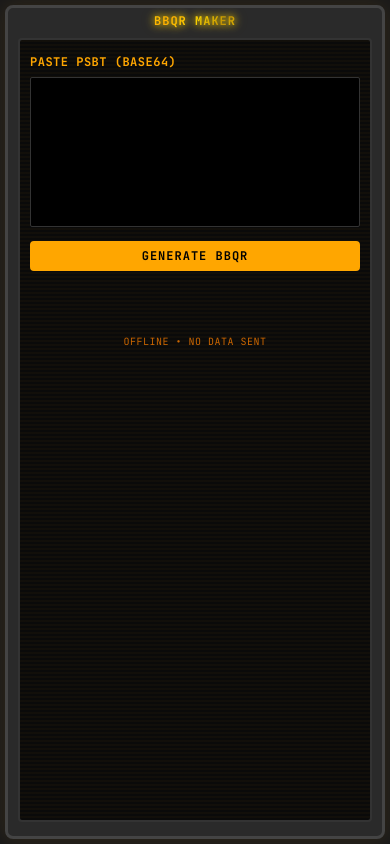
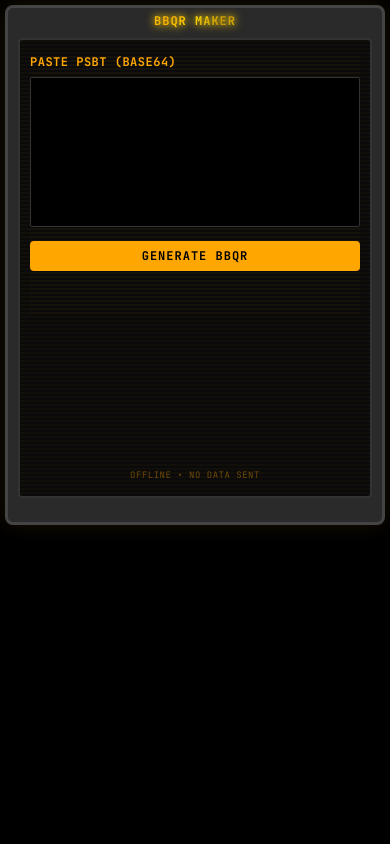
Before and after one commit to zhuliang21/bbqr-maker, a website built with webpack: page index.html in a window 390 px wide. Built offline with nearby package versions, Linux system fonts and the light colour scheme.

Commit message:
🎨 Enhance UI and PWA functionality
- Added meta tag for mobile web app capability in index.html
- Updated background color to black in index.html and manifest.json
- Adjusted layout and dimensions for various sections in index.html for better responsiveness
- Improved caching logic in service worker (sw.js) with detailed logging for error handling
- Refined footer positioning and styling for improved visibility

```diff
--- a/index.html
+++ b/index.html
@@ -4,6 +4,7 @@
   <meta charset="UTF-8">
   <meta name="viewport" content="width=device-width, initial-scale=1.0, user-scalable=no">
   <meta name="theme-color" content="#ffa600">
+  <meta name="mobile-web-app-capable" content="yes">
   <meta name="apple-mobile-web-app-capable" content="yes">
   <meta name="apple-mobile-web-app-status-bar-style" content="black-translucent">
   <meta name="apple-mobile-web-app-title" content="BBQr Maker">
@@ -27,7 +28,7 @@
 
     body {
       font-family: 'JetBrains Mono', 'Courier New', monospace;
-      background: #1a1a1a;
+      background: #000000;
       color: #ffa600;
       min-height: 100vh;
       padding: 10px;
@@ -50,7 +51,8 @@
       border-radius: 12px;
       padding: 35px 15px 15px 15px;
       box-shadow: 0 0 20px rgba(255, 166, 0, 0.1);
-      height: calc(100vh - 20px);
+      height: 580px;
+      max-height: calc(100vh - 20px);
       overflow-y: auto;
       position: relative;
     }
@@ -80,10 +82,12 @@
       background: #0a0a0a;
       border: 2px solid #333;
       border-radius: 4px;
-      padding: 20px 15px;
-      min-height: calc(100vh - 80px);
+      padding: 20px 15px 50px 15px;
+      height: 520px;
       position: relative;
       overflow: hidden;
+      display: flex;
+      flex-direction: column;
     }
 
     /* LCD scanlines effect */
@@ -104,6 +108,29 @@
       pointer-events: none;
     }
 
+    /* Scanline effect for input section */
+    .input-section {
+      position: relative;
+    }
+
+    .input-section::before {
+      content: '';
+      position: absolute;
+      top: 0;
+      left: 0;
+      right: 0;
+      bottom: 0;
+      background: repeating-linear-gradient(
+        0deg,
+        transparent,
+        transparent 2px,
+        rgba(255, 166, 0, 0.02) 2px,
+        rgba(255, 166, 0, 0.02) 4px
+      );
+      pointer-events: none;
+      z-index: 1;
+    }
+
     .input-section {
       margin-bottom: 25px;
     }
@@ -115,6 +142,8 @@
       font-weight: 700;
       text-transform: uppercase;
       letter-spacing: 0.5px;
+      position: relative;
+      z-index: 2;
     }
 
     textarea {
@@ -131,6 +160,7 @@
       outline: none;
       line-height: 1.3;
       position: relative;
+      z-index: 2;
     }
 
     textarea:focus {
@@ -153,6 +183,8 @@
       text-transform: uppercase;
       letter-spacing: 1px;
       transition: all 0.2s;
+      position: relative;
+      z-index: 2;
     }
 
     .button:hover, .button:active {
@@ -170,6 +202,8 @@
       margin: 10px 0;
       min-height: 15px;
       font-weight: 700;
+      position: relative;
+      z-index: 2;
     }
 
     .status.error {
@@ -185,6 +219,11 @@
     .qr-display {
       margin-top: 20px;
       text-align: center;
+      flex: 1;
+      display: flex;
+      flex-direction: column;
+      justify-content: center;
+      min-height: 350px;
     }
 
     .qr-counter {
@@ -215,12 +254,22 @@
     }
 
     .footer {
-      margin-top: 30px;
+      position: absolute;
+      bottom: 15px;
+      left: 15px;
+      right: 15px;
       text-align: center;
       font-size: 10px;
-      color: #cc6600;
+      color: rgba(255, 166, 0, 0.4);
       letter-spacing: 0.5px;
+      background: transparent;
+      padding: 6px 0;
+      z-index: 3;
     }
+
+
+
+
 
     /* Mobile optimizations */
     @media (max-width: 480px) {
@@ -232,7 +281,8 @@
       .device-frame {
         border-radius: 8px;
         padding: 30px 10px 10px 10px;
-        height: calc(100vh - 10px);
+        height: 520px;
+        max-height: calc(100vh - 10px);
       }
 
       .device-title {
@@ -242,8 +292,20 @@
       }
 
       .screen {
-        padding: 15px 10px;
-        min-height: calc(100vh - 60px);
+        padding: 15px 10px 40px 10px;
+        height: 460px;
+      }
+
+      .qr-display {
+        min-height: 300px;
+      }
+
+      .footer {
+        bottom: 10px;
+        left: 10px;
+        right: 10px;
+        font-size: 9px;
+        padding: 5px 0;
       }
 
       textarea {
```
Also changed, not shown: sw.js (+20 -2 lines), manifest.json.
